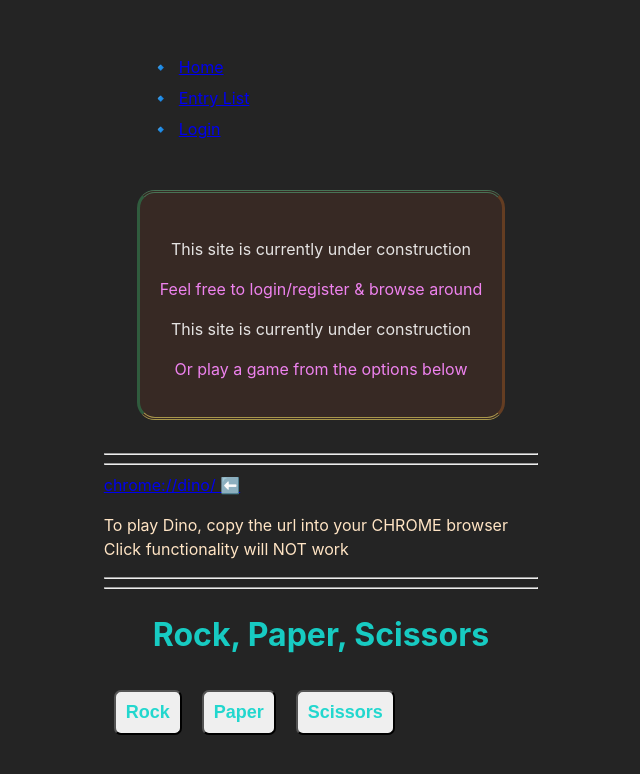
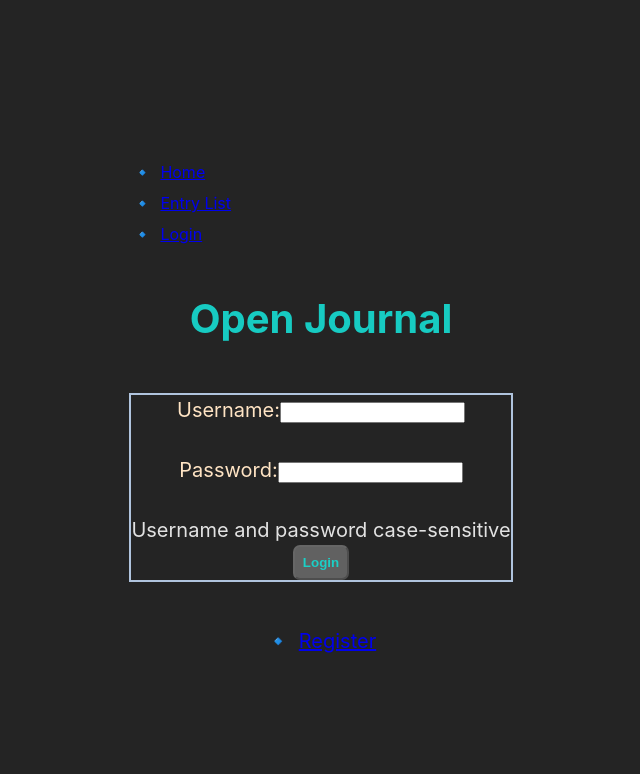
Before and after one commit to anickacodes/journal_app, a React (Vite) app: page / in a window 1280 px wide. Shown: the top 774 px of the page, without its empty margins (319-959 px from the left). Built offline with nearby package versions, Linux system fonts and the light colour scheme.

Commit message:
must be a user to access

```diff
--- a/src/App.jsx
+++ b/src/App.jsx
@@ -1,4 +1,4 @@
-import { BrowserRouter as Router, Routes, Route } from "react-router-dom";
+import { BrowserRouter as Router, Routes, Route, Navigate } from "react-router-dom";
 import { useState } from "react";
 import EntryList from "./components/EntryList";
 import Home from "./components/Home";
@@ -8,7 +8,6 @@ import LogIn from "./components/LogIn";
 import Register from "./components/Register";
 import "./App.css";
 import ResetPassword from "./components/ResetPassword";
-
 
 function App() {
   const [user, setUser] = useState(null);
@@ -28,7 +27,13 @@ function App() {
       <Router>
         <NavBar user={user} onLogout={handleLogout} />
         <Routes>
-          <Route path="/" element={<Home />} />
+          <Route
+            path="/"
+            element={
+              user ? <Navigate to="/home" /> : <LogIn onLogin={handleLogin} />
+            }
+          />
+          <Route path="/home" element={<Home />} />
           <Route path="/new" element={<Entry user={user} />} />
           <Route path="/list" element={<EntryList user={user} />} />
           <Route
```
Also changed, not shown: 1 other file (tests, documents, lock files or other folders).
